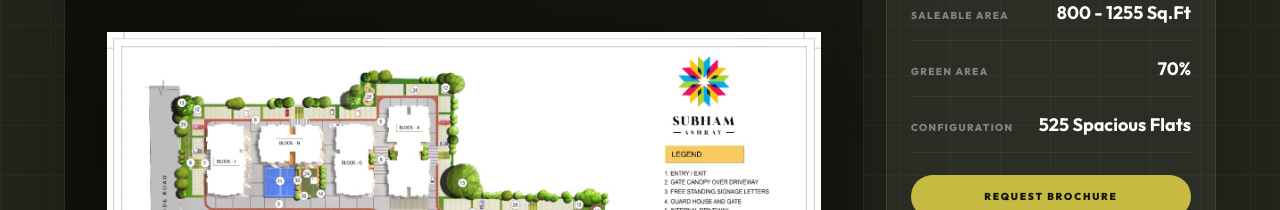
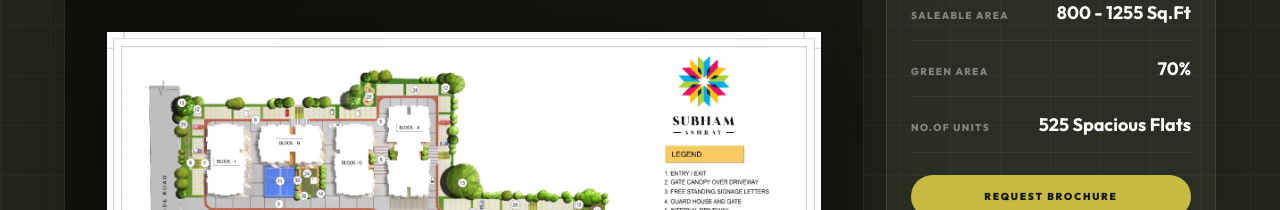
Before and after one commit to ankita1216/Shubham_Ashray, a React (Vite) app: page / in a window 1280 px wide. Shown: the part 6880-7090 px from the top of the page. Built offline with nearby package versions, Linux system fonts and the light colour scheme; a web font is replaced by a local one.

Commit message:
Initial commit

```diff
--- a/src/components/home/FloorPlans.jsx
+++ b/src/components/home/FloorPlans.jsx
@@ -629,7 +629,7 @@ export function FloorPlans({ onOpenModal }) {
                   {[
                     { l: 'Saleable Area', v: '800 - 1255 Sq.Ft' },
                     { l: 'Green Area', v: '70%' },
-                    { l: 'Configuration', v: '525 Spacious Flats' },
+                    { l: 'No.of Units', v: '525 Spacious Flats' },
                   ].map((s) => (
                     <div key={s.l}>
                       <span>{s.l}</span>
--- a/src/components/home/VideoSection.jsx
+++ b/src/components/home/VideoSection.jsx
@@ -115,7 +115,6 @@ export function VideoSection() {
               <video
                 ref={videoRef}
                 className="vs-video"
-                poster="https://images.unsplash.com/photo-1600585154340-be6161a56a0c?auto=format&fit=crop&q=80&w=1920"
                 loop
                 muted
                 playsInline
```
